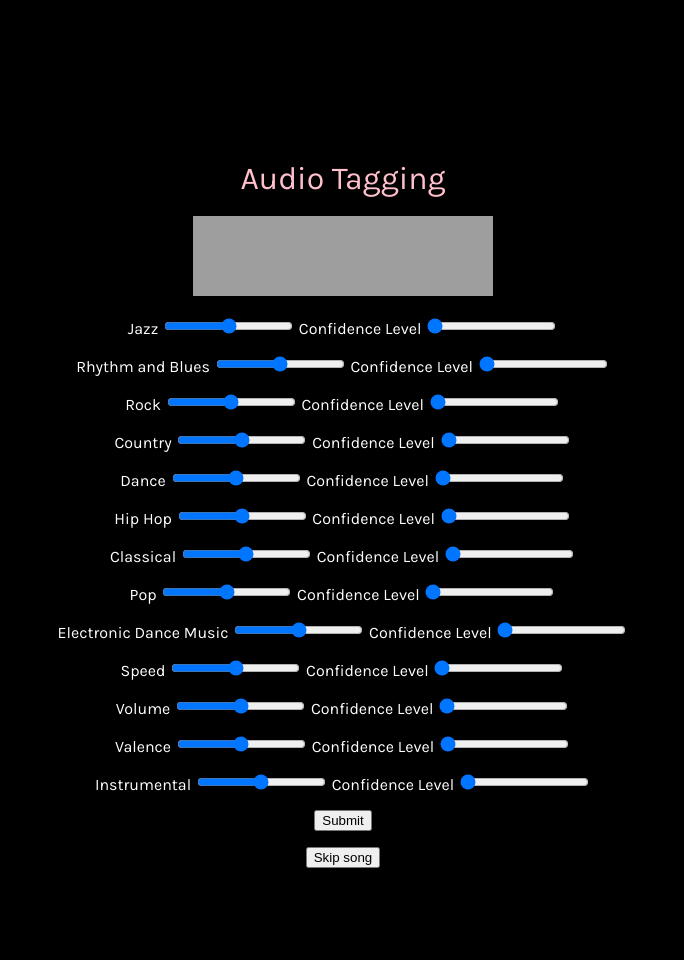
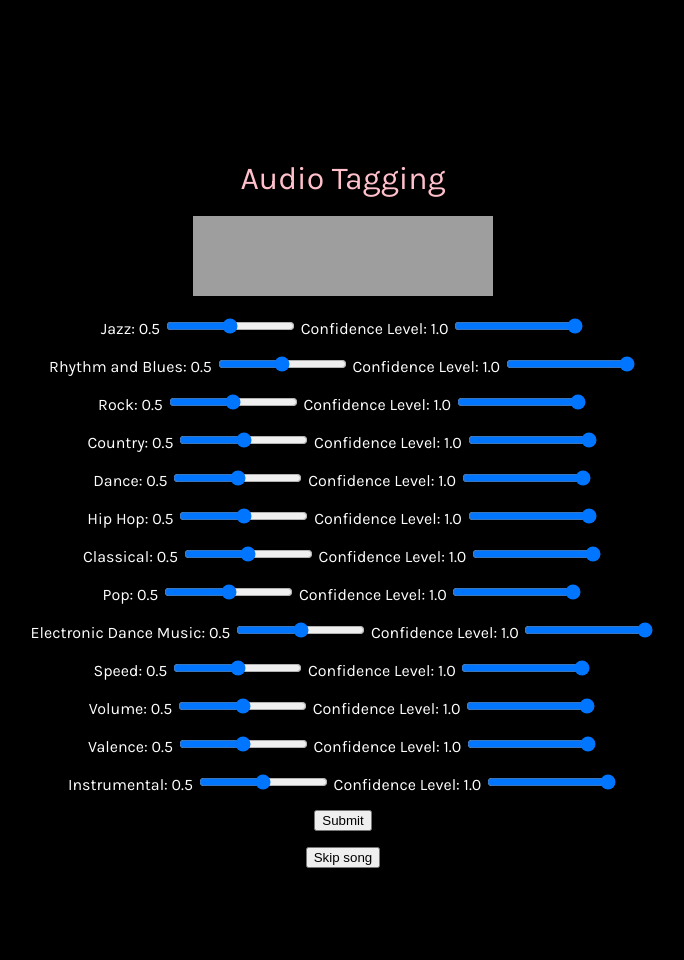
Before and after one commit to nautilusinternship/audio-tagging, a Flask app: page / in a window 1280 px wide. Shown: the whole page, without its empty margins (297-981 px from the left). Run offline with Flask 2, Linux system fonts and the light colour scheme; grey boxes are pictures that could not be loaded.

Commit message:
added slider labels

```diff
--- a/app.py
+++ b/app.py
@@ -76,7 +76,7 @@ def results():
         for genre in genres:
             param_dict = {}
             param_dict['rating'] = float(result[genre])
-            param_dict['conf'] = float(result[genre + "-conf"])
+            param_dict['conf'] = float(result[genre + "conf"])
             params.append(param_dict)
 
         print(params)
--- a/templates/index.html
+++ b/templates/index.html
@@ -38,108 +38,103 @@
 
   <div id="audio-form">
     <!-- <iframe src="https://open.spotify.com/embed/track/6XkuklKiHYVTlVvWlTgQYP" width="300" height="80" frameborder="0" allowtransparency="true" allow="encrypted-media"></iframe> -->
-    <iframe
-      src="{{ audio_embed }}"
-      width="300"
-      height="80"
-      frameborder="0"
-      allowtransparency="true"
-      allow="encrypted-media"
-    ></iframe>
+    <iframe src="{{ audio_embed }}" width="300" height="80" frameborder="0" allowtransparency="true" allow="encrypted-media">
+    </iframe>
+
     <form action="/results" method="POST">
       <!-- <p>Title <input type = "text" name = "title" /></p> -->
       <!-- hidden div to save title of song -->
       <input name="song_info" value="{{ song_info }}" type="hidden" />
       <!-- <input value = "1" type="hidden" name="my_id"> -->
       <p>
-        Jazz
-        <input type="range" min="0.0" max="1.0" step="0.01" value="0.5" name="jazz"/>
-        Confidence Level
-        <input type="range" min="0.01" max="1.0" step="0.01" value="0.0" name="jazz-conf"/>
+        Jazz: <text id="jazz-text"> 0.5 </text>
+        <input type="range" min="0.0" max="1.0" step="0.01" value="0.5" name="jazz" id="jazz" onChange='displayValue(jazz)' />
+        Confidence Level: <text id="jazzconf-text"> 1.0 </text>
+        <input type="range" min="0.01" max="1.0" step="0.01" value="1.0" name="jazzconf" onChange='displayValue(jazzconf)' />
       </p>
 
       <p>
-        Rhythm and Blues
-        <input type="range" min="0.0" max="1.0" step="0.01" value="0.5" name="rb" />
-        Confidence Level
-        <input type="range" min="0.01" max="1.0" step="0.01" value="0.0" name="rb-conf" />
+        Rhythm and Blues: <text id="rb-text"> 0.5 </text>
+        <input type="range" min="0.0" max="1.0" step="0.01" value="0.5" name="rb" onChange='displayValue(rb)' />
+        Confidence Level: <text id="rbconf-text"> 1.0 </text>
+        <input type="range" min="0.01" max="1.0" step="0.01" value="1.0" name="rbconf" onChange='displayValue(rbconf)' />
       </p>
 
       <p>
-        Rock
-        <input type="range" min="0.0" max="1.0" step="0.01" value="0.5" name="rock" />
-        Confidence Level
-        <input type="range" min="0.01" max="1.0" step="0.01" value="0.0" name="rock-conf" />
+        Rock: <text id="rock-text"> 0.5 </text>
+        <input type="range" min="0.0" max="1.0" step="0.01" value="0.5" name="rock" onChange='displayValue(rock)' />
+        Confidence Level: <text id="rockconf-text"> 1.0 </text>
+        <input type="range" min="0.01" max="1.0" step="0.01" value="1.0" name="rockconf" onChange='displayValue(rockconf)' />
       </p>
 
       <p>
-        Country
-        <input type="range" min="0.0" max="1.0" step="0.01" value="0.5" name="country" />
-        Confidence Level
-        <input type="range" min="0.01" max="1.0" step="0.01" value="0.0" name="country-conf" />
+        Country: <text id="country-text"> 0.5 </text>
+        <input type="range" min="0.0" max="1.0" step="0.01" value="0.5" name="country" onChange='displayValue(country)' />
+        Confidence Level: <text id="countryconf-text"> 1.0 </text>
+        <input type="range" min="0.01" max="1.0" step="0.01" value="1.0" name="countryconf" onChange='displayValue(countryconf)' />
       </p>
 
       <p>
-        Dance
-        <input type="range" min="0.0" max="1.0" step="0.01" value="0.5" name="dance" />
-        Confidence Level
-        <input type="range" min="0.01" max="1.0" step="0.01" value="0.0" name="dance-conf" />
+        Dance: <text id="dance-text"> 0.5 </text>
+        <input type="range" min="0.0" max="1.0" step="0.01" value="0.5" name="dance" onChange='displayValue(dance)' />
+        Confidence Level: <text id="danceconf-text"> 1.0 </text>
+        <input type="range" min="0.01" max="1.0" step="0.01" value="1.0" name="danceconf" onChange='displayValue(danceconf)' />
       </p>
 
       <p>
-        Hip Hop
-        <input type="range" min="0.0" max="1.0" step="0.01" value="0.5" name="hh" />
-        Confidence Level
-        <input type="range" min="0.01" max="1.0" step="0.01" value="0.0" name="hh-conf" />
+        Hip Hop: <text id="hh-text"> 0.5 </text>
+        <input type="range" min="0.0" max="1.0" step="0.01" value="0.5" name="hh" onChange='displayValue(hh)' />
+        Confidence Level: <text id="hhconf-text"> 1.0 </text>
+        <input type="range" min="0.01" max="1.0" step="0.01" value="1.0" name="hhconf" onChange='displayValue(hhconf)' />
       </p>
 
       <p>
-        Classical
-        <input type="range" min="0.0" max="1.0" step="0.01" value="0.5" name="classical" />
-        Confidence Level
-        <input type="range" min="0.01" max="1.0" step="0.01" value="0.0" name="classical-conf" />
+        Classical: <text id="classical-text"> 0.5 </text>
+        <input type="range" min="0.0" max="1.0" step="0.01" value="0.5" name="classical" onChange='displayValue(classical)' />
+        Confidence Level: <text id="classicalconf-text"> 1.0 </text>
+        <input type="range" min="0.01" max="1.0" step="0.01" value="1.0" name="classicalconf" onChange='displayValue(classicalconf)' />
       </p>
 
       <p>
-        Pop
-        <input type="range" min="0.0" max="1.0" step="0.01" value="0.5" name="pop" />
-        Confidence Level
-        <input type="range" min="0.01" max="1.0" step="0.01" value="0.0" name="pop-conf" />
+        Pop: <text id="pop-text"> 0.5 </text>
+        <input type="range" min="0.0" max="1.0" step="0.01" value="0.5" name="pop" onChange='displayValue(pop)' />
+        Confidence Level: <text id="popconf-text"> 1.0 </text>
+        <input type="range" min="0.01" max="1.0" step="0.01" value="1.0" name="popconf" onChange='displayValue(popconf)' />
       </p>
 
       <p>
-        Electronic Dance Music
-        <input type="range" min="0.0" max="1.0" step="0.01" value="0.5" name="ed" />
-        Confidence Level
-        <input type="range" min="0.01" max="1.0" step="0.01" value="0.0" name="ed-conf" />
+        Electronic Dance Music: <text id="ed-text"> 0.5 </text>
+        <input type="range" min="0.0" max="1.0" step="0.01" value="0.5" name="ed" onChange='displayValue(ed)' />
+        Confidence Level: <text id="edconf-text"> 1.0 </text>
+        <input type="range" min="0.01" max="1.0" step="0.01" value="1.0" name="edconf" onChange='displayValue(edconf)' />
       </p>
 
       <p>
-        Speed
-        <input type="range" min="0.0" max="1.0" step="0.01" value="0.5" name="speed" />
-        Confidence Level
-        <input type="range" min="0.01" max="1.0" step="0.01" value="0.0" name="speed-conf" />
+        Speed: <text id="speed-text"> 0.5 </text>
+        <input type="range" min="0.0" max="1.0" step="0.01" value="0.5" name="speed" onChange='displayValue(speed)' />
+        Confidence Level: <text id="speedconf-text"> 1.0 </text>
+        <input type="range" min="0.01" max="1.0" step="0.01" value="1.0" name="speedconf" onChange='displayValue(speedconf)' />
       </p>
 
       <p>
-        Volume
-        <input type="range" min="0.0" max="1.0" step="0.01" value="0.5" name="vol" />
-        Confidence Level
-        <input type="range" min="0.01" max="1.0" step="0.01" value="0.0" name="vol-conf" />
+        Volume: <text id="vol-text"> 0.5 </text>
+        <input type="range" min="0.0" max="1.0" step="0.01" value="0.5" name="vol" onChange='displayValue(vol)' />
+        Confidence Level: <text id="volconf-text"> 1.0 </text>
+        <input type="range" min="0.01" max="1.0" step="0.01" value="1.0" name="volconf" onChange='displayValue(volconf)' />
       </p>
 
       <p>
-        Valence
-        <input type="range" min="0.0" max="1.0" step="0.01" value="0.5" name="valence" />
-        Confidence Level
-        <input type="range" min="0.01" max="1.0" step="0.01" value="0.0" name="valence-conf" />
+        Valence: <text id="valence-text"> 0.5 </text>
+        <input type="range" min="0.0" max="1.0" step="0.01" value="0.5" name="valence" onChange='displayValue(valence)' />
+        Confidence Level: <text id="valenceconf-text"> 1.0 </text>
+        <input type="range" min="0.01" max="1.0" step="0.01" value="1.0" name="valenceconf" onChange='displayValue(valenceconf)' />
       </p>
 
       <p>
-        Instrumental
-        <input type="range" min="0.0" max="1.0" step="0.01" value="0.5" name="instru" />
-        Confidence Level
-        <input type="range" min="0.01" max="1.0" step="0.01" value="0.0" name="instru-conf" />
+        Instrumental: <text id="instru-text"> 0.5 </text>
+        <input type="range" min="0.0" max="1.0" step="0.01" value="0.5" name="instru" onChange='displayValue(instru)' />
+        Confidence Level: <text id="instruconf-text"> 1.0 </text>
+        <input type="range" min="0.01" max="1.0" step="0.01" value="1.0" name="instruconf" onChange='displayValue(instruconf)' />
       </p>
 
       <p><input type="submit" value="Submit" id="submit" /></p>
@@ -151,6 +146,22 @@
         />
       </p>
     </form>
+
+      <!-- can organize into a table if we want -->
+      <!-- <table style="width:100%">
+        <tr>
+          <th>Genre</th>
+          <th>Confidence Level</th>
+        </tr>
+        <tr>
+          <td>Jill</td>
+          <td>Smith</td>
+        </tr>
+        <tr>
+          <td>Eve</td>
+          <td>Jackson</td>
+        </tr>
+      </table> -->
   </div>
   <script type="text/javascript">
     // Disables the submit button for 15000 ms
@@ -160,7 +171,17 @@
         let element = document.getElementById("submit");
         element.disabled = false;
       }, 15000);
+
+
     };
+
+    function displayValue(element) {
+      console.log(element)
+      let textElement = element.name + "-text";
+      console.log(textElement);
+      document.getElementById(textElement).innerHTML = element.value;
+    }
+
   </script>
 
   <!--
```
